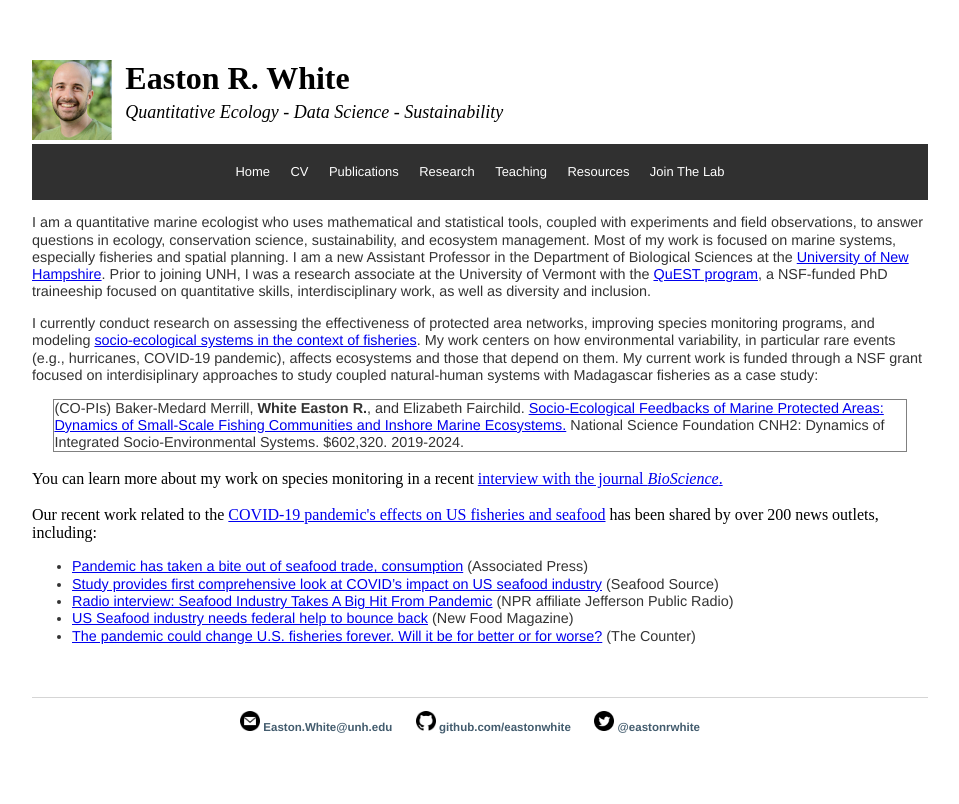
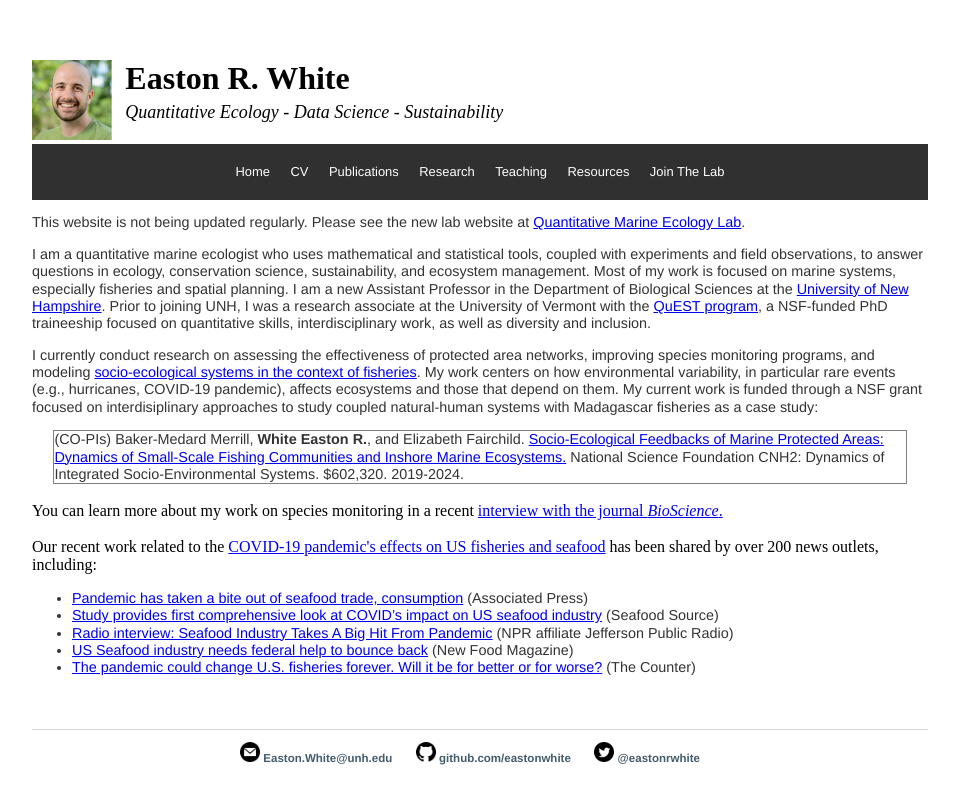
Before and after one commit to eastonwhite/eastonwhite.github.io, a Jekyll site: the page built from index.html, in a window 1280 px wide. Shown: the top 804 px of the page, without its empty margins (160-1119 px from the left). Built offline with Jekyll 4.4.1, drawn with Linux system fonts in a browser that asks for light colours.

Commit message:
added link to lab website

```diff
--- a/index.html
+++ b/index.html
@@ -2,6 +2,9 @@
 layout: default
 title: Easton R. White
 ---
+
+<p> This website is not being updated regularly. Please see the new lab website at <a href="https://quantmarineecolab.github.io/">Quantitative Marine Ecology Lab</a>.</p>
+
 
 <p>
 I am a quantitative marine ecologist who uses mathematical and statistical tools, coupled with experiments and field observations, to answer questions in ecology, conservation science, sustainability, and ecosystem management. Most of my work is focused on marine systems, especially fisheries and spatial planning. I am a new Assistant Professor in the Department of Biological Sciences at the <a href="https://colsa.unh.edu/biological-sciences">University of New Hampshire</a>. Prior to joining UNH, I was a research associate at the University of Vermont with the <a href="https://www.uvm.edu/quest/leadership-team">QuEST program</a>, a NSF-funded PhD traineeship focused on quantitative skills, interdisciplinary work, as well as diversity and inclusion.</p>
```
